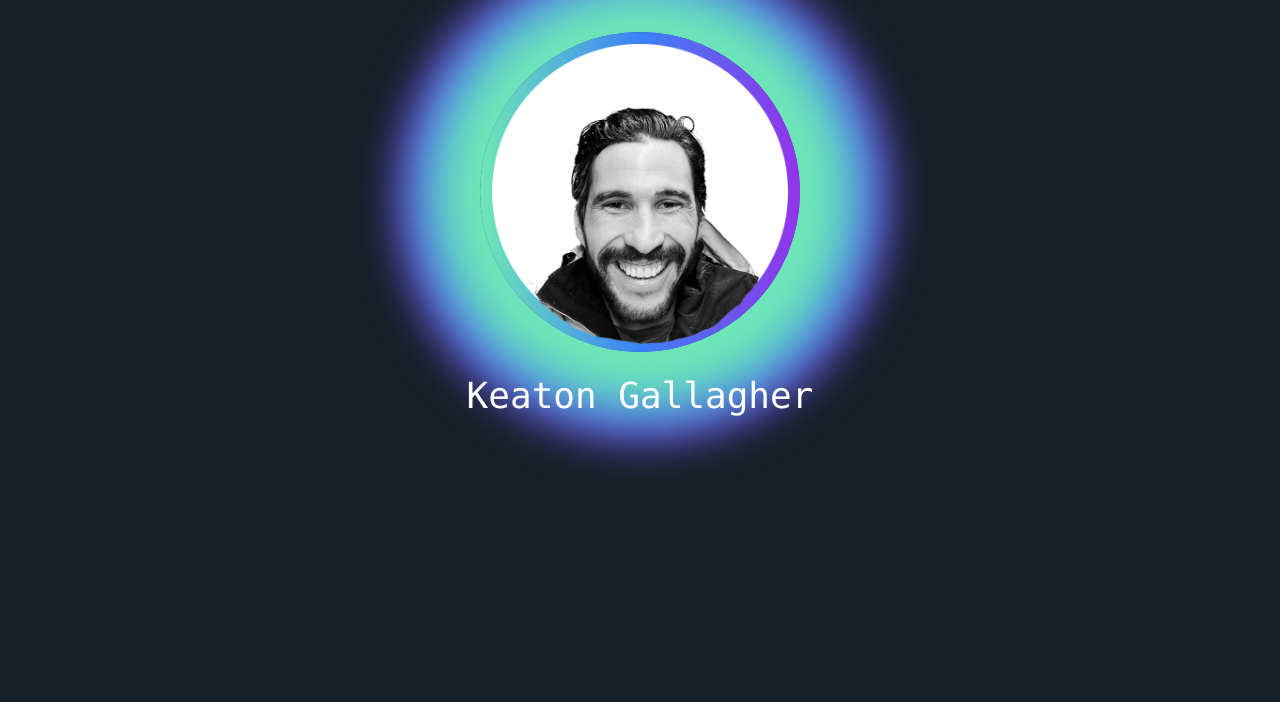
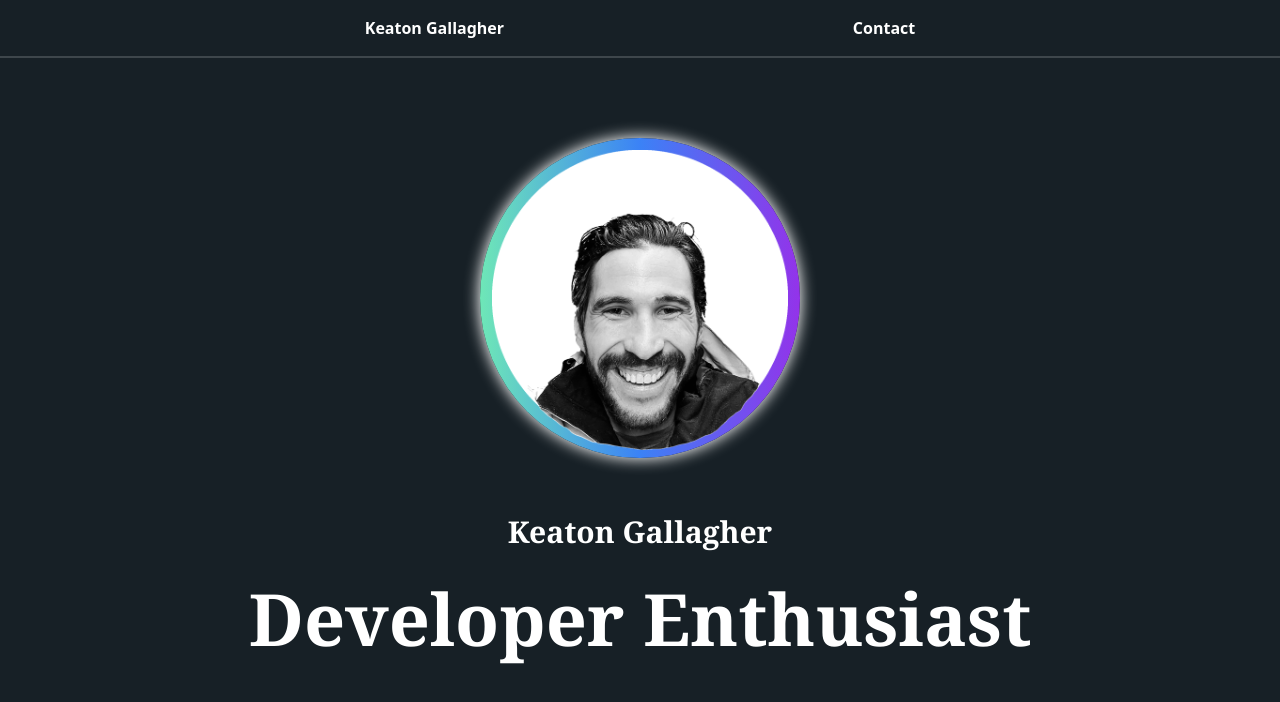
Before and after one commit to kgallagher52/Portfolio, a React (Vite) app: page / in a window 1280 px wide. Shown: the top 702 px of the page. Built offline with nearby package versions, Linux system fonts and the light colour scheme.

Commit message:
added navigation, and swaped out the photo so it will be better for the web

```diff
--- a/src/components/dashboard/index.tsx
+++ b/src/components/dashboard/index.tsx
@@ -1,14 +1,25 @@
 import React from 'react'
-import mainImg from '../../assets/profile.png';
+import mainImg from '../../assets/profile.gif';
 
 export const Dashboard = () => {
+
   return (
-    <div className={'p-8 h-screen bg-background w-screen'}>
-      <div className=' flex flex-col justify-center items-center mr-0 '>
-        <div id="image-container" className={`bg-gradient-to-r  mb-6 w-80 h-80 p-3 rounded-full  from-[#6EE7B7] via-[#3B82F6] to-[#9333EA]`}>
+    <div className={' h-screen bg-background'}>
+      <section className='flex items-center justify-between w-screen p-4 border-b-2 border-light-white mb-20 tablet:justify-evenly'>
+        <h4 className='text-white text-1xl font-semibold '>Keaton Gallagher</h4>
+        <div className='hidden'>
+          <span className='text-white text-sm mx-4'>Projects</span>
+          <span className='text-white text-sm mx-4'>Gallery</span>
+          <span className='text-white text-sm mx-4'>About</span>
+        </div>
+        <span className='text-white text-1xl font-semibold '>Contact</span>
+      </section>
+      <div className='flex flex-col justify-center items-center'>
+        <div id="image-container" className={`bg-gradient-to-r  mb-10 w-80 h-80 p-3 rounded-full  from-[#6EE7B7] via-[#3B82F6] to-[#9333EA]`}>
           <img className='' src={mainImg}></img>
         </div>
-        <h1 className='text-white text-4xl font-mono text-center'>Keaton Gallagher</h1>
+        <h2 className='text-white text-2xl font-extrabold  font-serif text-center  my-4 tablet:text-3xl '>Keaton Gallagher</h2>
+        <h1 className='text-white font-serif font-semibold  leading-snug  text-center text-5xl my-4 tablet:text-7xl '>Developer Enthusiast</h1>
       </div>
     </div>
   )
--- a/src/components/reusable/navigation/index.tsx
+++ b/src/components/reusable/navigation-drawer/index.tsx
@@ -4,7 +4,7 @@ import { MdInfoOutline, MdHome, MdCall, MdFolderSpecial } from "react-icons/md";
 import myImg from '../../assets/mainImg.jpeg';
 import controlImage from '../../assets/control.png';
 
-export const Navigation = () => {
+export const NavigationDrawer = () => {
   const [navToggle, setNavToggle] = useState<boolean>(false);
   const navLinks: { title: string; icon: any; to: string; gap?: boolean; }[] = [
     { title: "Home", icon: <MdHome size={24} />, to: "/" },
--- a/src/index.css
+++ b/src/index.css
@@ -6,30 +6,20 @@ body {
   box-sizing:border-box;
   margin:0;
 }
-@keyframes color {
-  0% {
-    background-color: #222;
-  }
 
-  50% {
-    background-color: #4285f4;
-  }
+#image-container {
+  /* stylelint-disable-next-line color-function-notation */
+  box-shadow:  0 0 15px 1px rgba(255,255,255,100%);
+  animation-name: pulse;
+  animation-duration: 2.5s;
+  animation-timing-function: ease-out;
+  animation-iteration-count: 1;
 
-  100% {
-    background-color: #222;
-  }
 }
 
-#image-container {
-  animation-name: color;
-  animation-duration: 2s;
-  animation-timing-function: ease;
-  animation-iteration-count: infinite;
-  animation-direction: alternate-reverse;
+
+@keyframes pulse {
+  /* stylelint-disable-next-line color-function-notation */
+  0%  { box-shadow:  3px 3px 50px 50px rgba(110,231,183,100%), 3px 3px 80px 100px rgba(59,130,246,100%),3px 3px 100px 150px rgba(124,49,207,100%) }
+  100% { box-shadow: 3px 3px 300px 1000px black; }
 }
-@keyframes color {
-  to {
-    /* stylelint-disable-next-line color-function-notation */
-    box-shadow:  3px 3px 50px 50px rgba(110,231,183,100%), 3px 3px 50px 70px rgba(59,130,246,100%),3px 3px 50px 80px rgba(124,49,207,100%) ;
-  }
-}
```
Also changed, not shown: src/assets/profile.gif (added).
